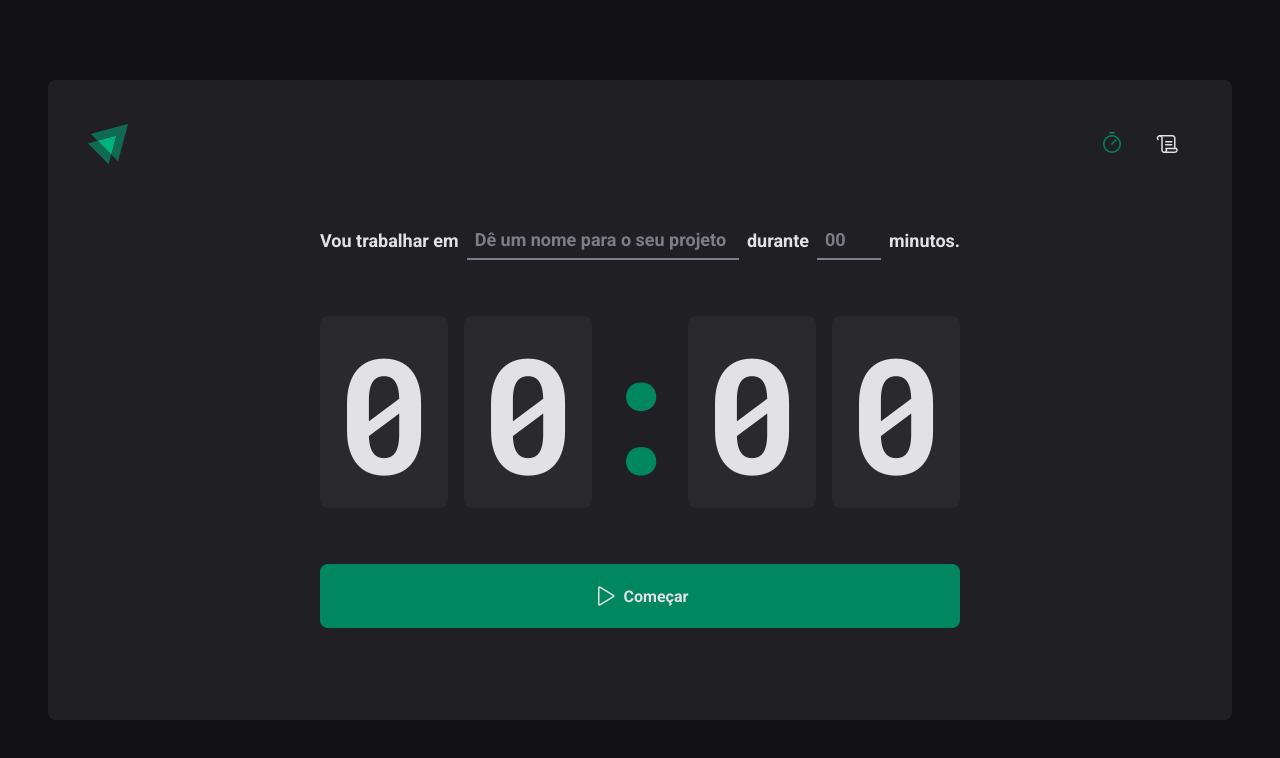
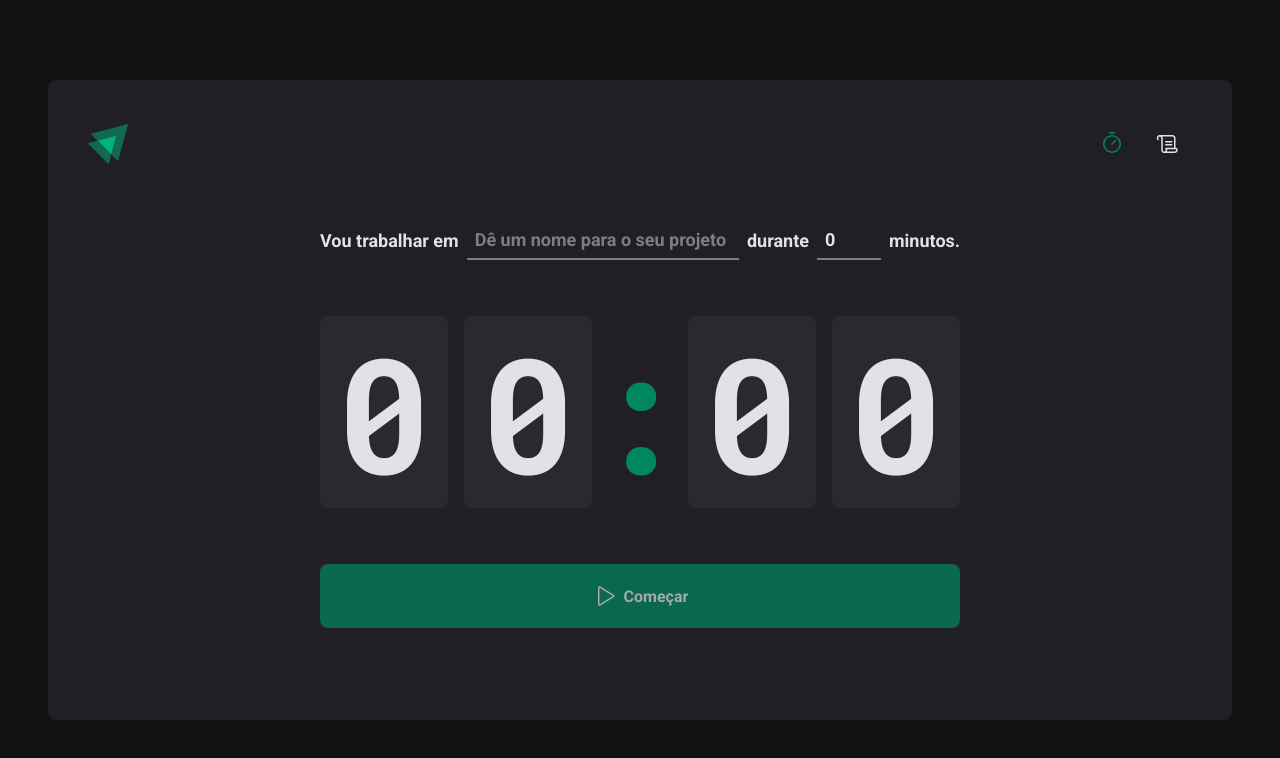
Before and after one commit to pedrocs378/ignite-timer, a React (Vite) app: page / in a window 1280 px wide. Shown: the top 758 px of the page. Built offline with nearby package versions, Linux system fonts and the light colour scheme.

Commit message:
feat: adiciona validacoes

```diff
--- a/package.json
+++ b/package.json
@@ -18,11 +18,14 @@
     ]
   },
   "dependencies": {
+    "@hookform/resolvers": "^2.9.5",
     "phosphor-react": "^1.4.1",
     "react": "^18.0.0",
     "react-dom": "^18.0.0",
+    "react-hook-form": "^7.33.1",
     "react-router-dom": "^6.3.0",
-    "styled-components": "^5.3.5"
+    "styled-components": "^5.3.5",
+    "zod": "^3.17.3"
   },
   "devDependencies": {
     "@rocketseat/eslint-config": "^1.1.3",
--- a/src/pages/Home/index.tsx
+++ b/src/pages/Home/index.tsx
@@ -1,19 +1,55 @@
+import { useForm } from 'react-hook-form'
 import { Play } from 'phosphor-react'
+import { zodResolver } from '@hookform/resolvers/zod'
+import * as zod from 'zod'
 
 import { Button } from '../../components/Button'
 
 import * as S from './styles'
 
+type NewCycleValidationSchema = {
+  task: zod.ZodString
+  minutesAmount: zod.ZodNumber
+}
+
+const newCycleFormValidationSchema = zod.object<NewCycleValidationSchema>({
+  task: zod.string().min(1, 'Informe a tarefa'),
+  minutesAmount: zod
+    .number()
+    .min(5, 'O valor precisa ser maior ou igual a 5')
+    .max(60, 'O valor precisa ser menor ou igual a 60'),
+})
+
+type NewCycleFormData = zod.infer<typeof newCycleFormValidationSchema>
+
 export function Home() {
+  const { register, handleSubmit, watch, reset } = useForm<NewCycleFormData>({
+    resolver: zodResolver(newCycleFormValidationSchema),
+    defaultValues: {
+      task: '',
+      minutesAmount: 0,
+    },
+  })
+
+  function handleCreateNewCycle(data: NewCycleFormData) {
+    console.log(data)
+
+    reset()
+  }
+
+  const task = watch('task')
+  const isSubmitDisabled = !task.trim()
+
   return (
     <S.HomeContainer>
-      <form>
+      <form onSubmit={handleSubmit(handleCreateNewCycle)}>
         <S.FormContainer>
           <label htmlFor="task">Vou trabalhar em</label>
           <S.TaskInput
             id="task"
+            list="task-suggestions"
             placeholder="Dê um nome para o seu projeto"
-            list="task-suggestions"
+            {...register('task')}
           />
 
           <datalist id="task-suggestions">
@@ -29,8 +65,11 @@
             type="number"
             placeholder="00"
             step={5}
-            min={5}
-            max={60}
+            {...register('minutesAmount', {
+              min: 5,
+              max: 60,
+              valueAsNumber: true,
+            })}
           />
 
           <span>minutos.</span>
@@ -44,7 +83,7 @@
           <span>0</span>
         </S.CountdownContainer>
 
-        <Button type="submit">
+        <Button type="submit" disabled={isSubmitDisabled}>
           <Play size={24} />
           Começar
         </Button>
--- a/src/templates/AppTemplate/styles.ts
+++ b/src/templates/AppTemplate/styles.ts
@@ -2,6 +2,7 @@
 
 export const Container = styled.div`
   height: calc(100vh - 10rem);
+  min-height: 35rem;
   max-width: 74rem;
   margin: 5rem auto;
 
```
Also changed, not shown: 1 other file (tests, documents, lock files or other folders).
